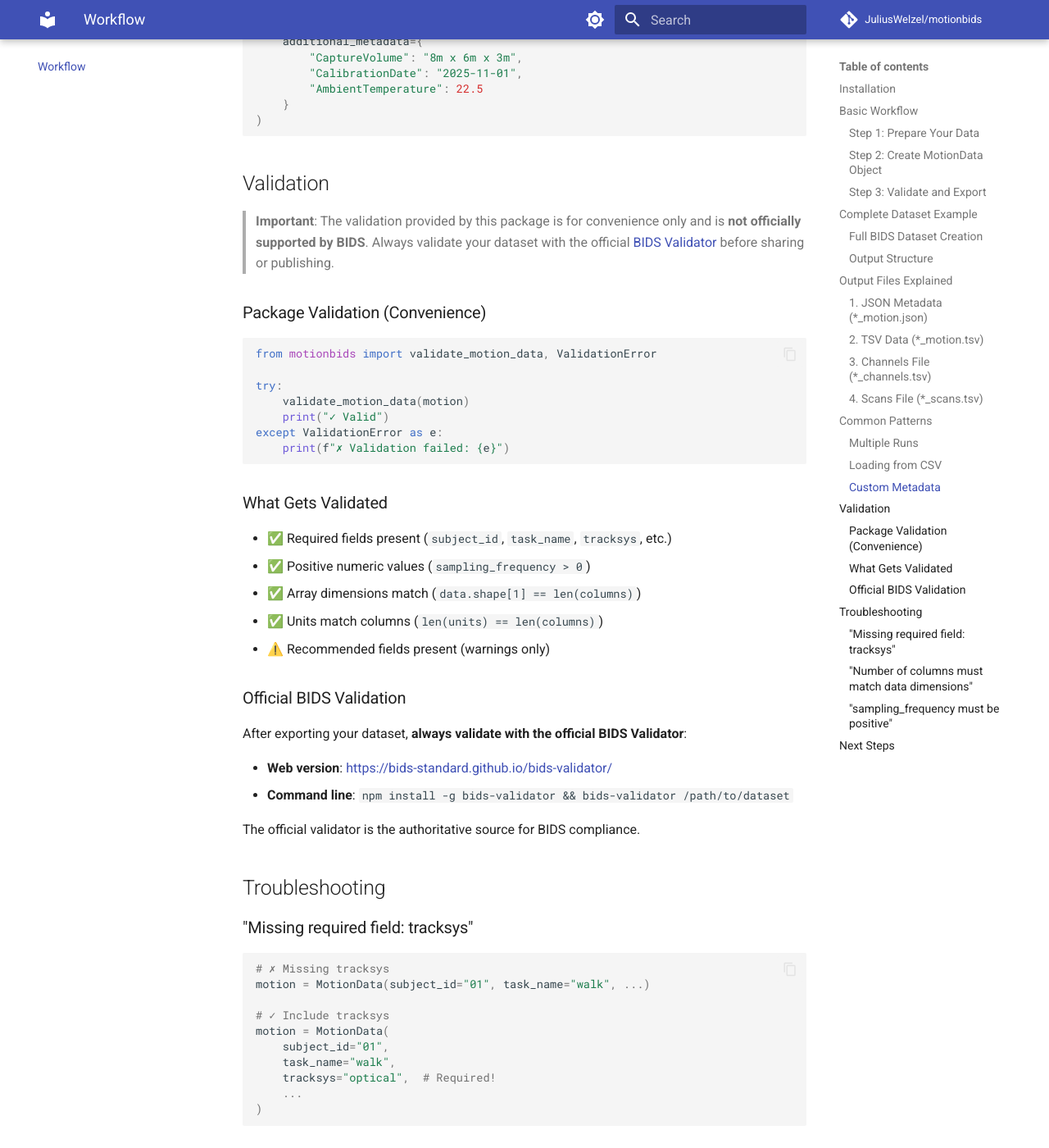
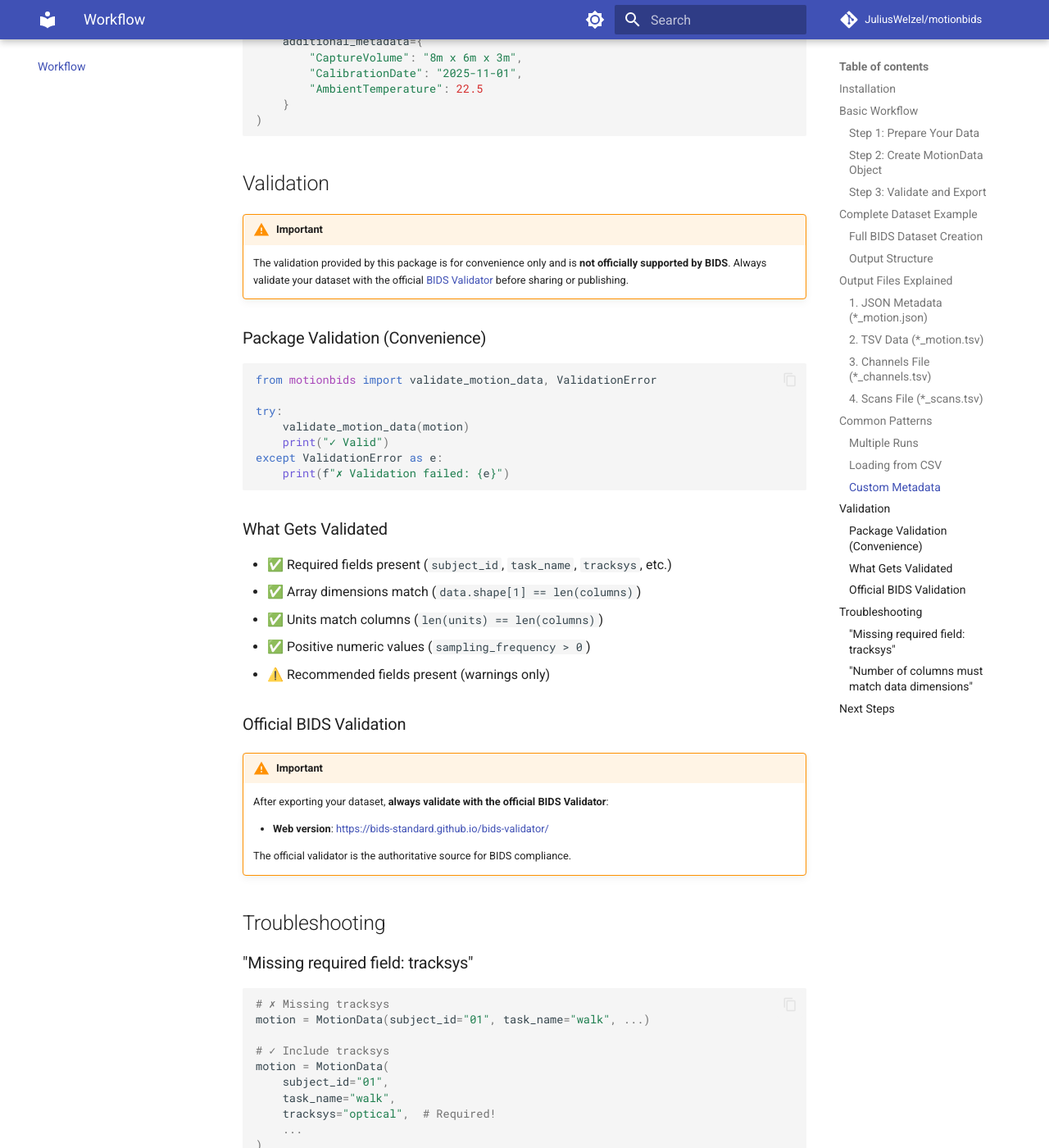
Before and after one commit to JuliusWelzel/motionbids, an MkDocs documentation site: the page built from docs/workflow.md, in a window 1280 px wide and 1400 px high, scrolled down 5438 px. Shown: the whole window at 82% size. Built offline with MkDocs 1.6.1 and Material for MkDocs 9.7.7, drawn with Linux system fonts in a browser that asks for light colours; comment, search, counter and statistics services are not loaded; some of the changed text lies outside the part shown.

Commit message:
docs: Enhance installation and validation notes in README and workflow documentation

````diff
--- a/docs/workflow.md
+++ b/docs/workflow.md
@@ -282,19 +283,19 @@ except ValidationError as e:
 
 ### What Gets Validated
 - ✅ Required fields present (`subject_id`, `task_name`, `tracksys`, etc.)
-- ✅ Positive numeric values (`sampling_frequency > 0`)
 - ✅ Array dimensions match (`data.shape[1] == len(columns)`)
 - ✅ Units match columns (`len(units) == len(columns)`)
+- ✅ Positive numeric values (`sampling_frequency > 0`)
 - ⚠️ Recommended fields present (warnings only)
 
 ### Official BIDS Validation
 
-After exporting your dataset, **always validate with the official BIDS Validator**:
+!!! warning "Important"
+    After exporting your dataset, **always validate with the official BIDS Validator**:
 
-- **Web version**: [https://bids-standard.github.io/bids-validator/](https://bids-standard.github.io/bids-validator/)
-- **Command line**: `npm install -g bids-validator && bids-validator /path/to/dataset`
+    - **Web version**: [https://bids-standard.github.io/bids-validator/](https://bids-standard.github.io/bids-validator/)
 
-The official validator is the authoritative source for BIDS compliance.
+    The official validator is the authoritative source for BIDS compliance.
 
 ## Troubleshooting
 
@@ -322,15 +323,6 @@ columns = ["ch0", "ch1"]  # Only 2 names for 30 columns
 columns = [f"ch{i}" for i in range(30)]  # 30 names for 30 columns
 ```
 
-### "sampling_frequency must be positive"
-```python
-# ✗ Invalid
-sampling_frequency = -120.0
-
-# ✓ Valid
-sampling_frequency = 120.0
-```
-
 ## Next Steps
 
 - [MotionData Class Reference](class-reference.md) - Detailed class documentation
````
Also changed, not shown: other parts of docs/workflow.md (+2 -1 lines), README.md (+2 -2 lines), docs/index.md (+2 -1 lines).
